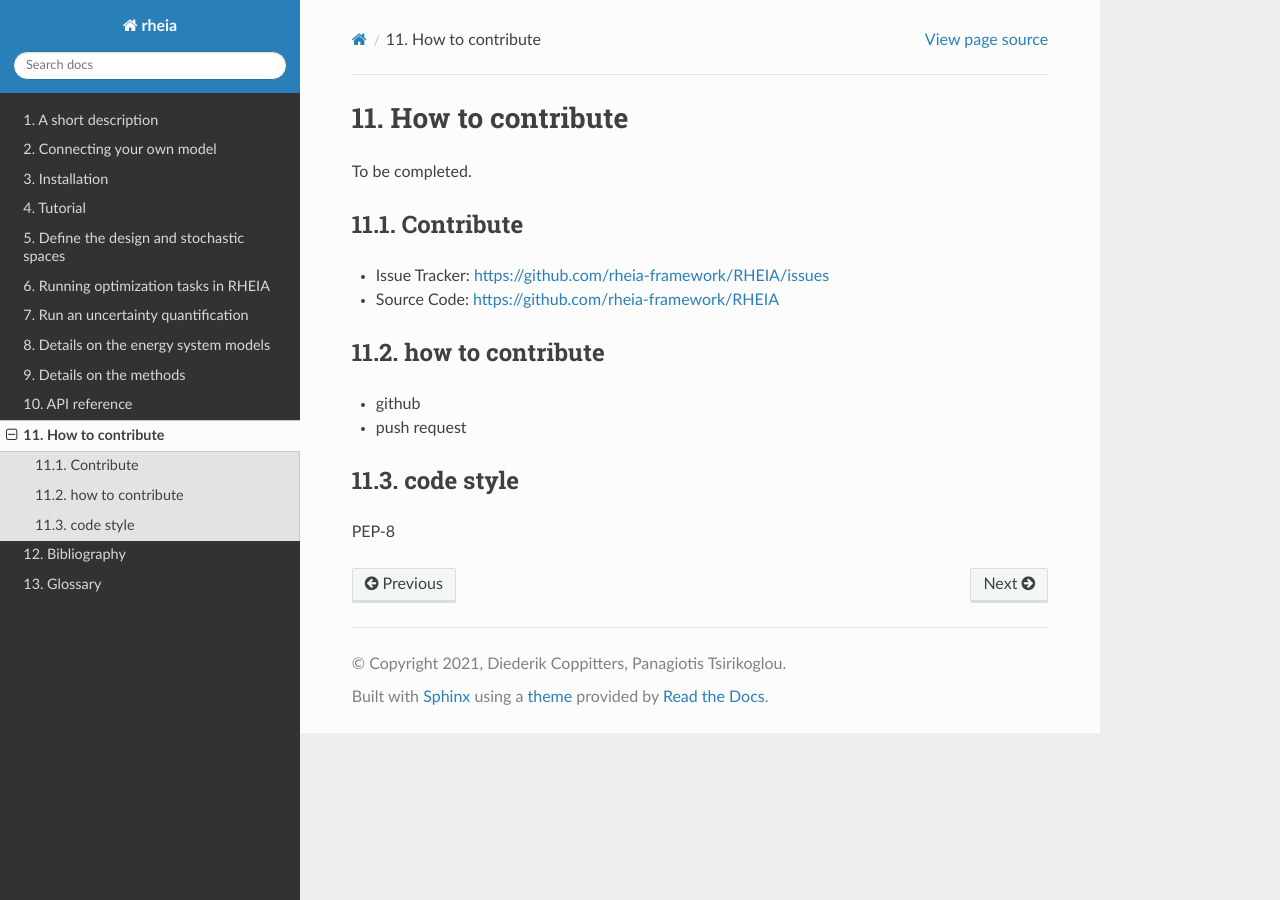
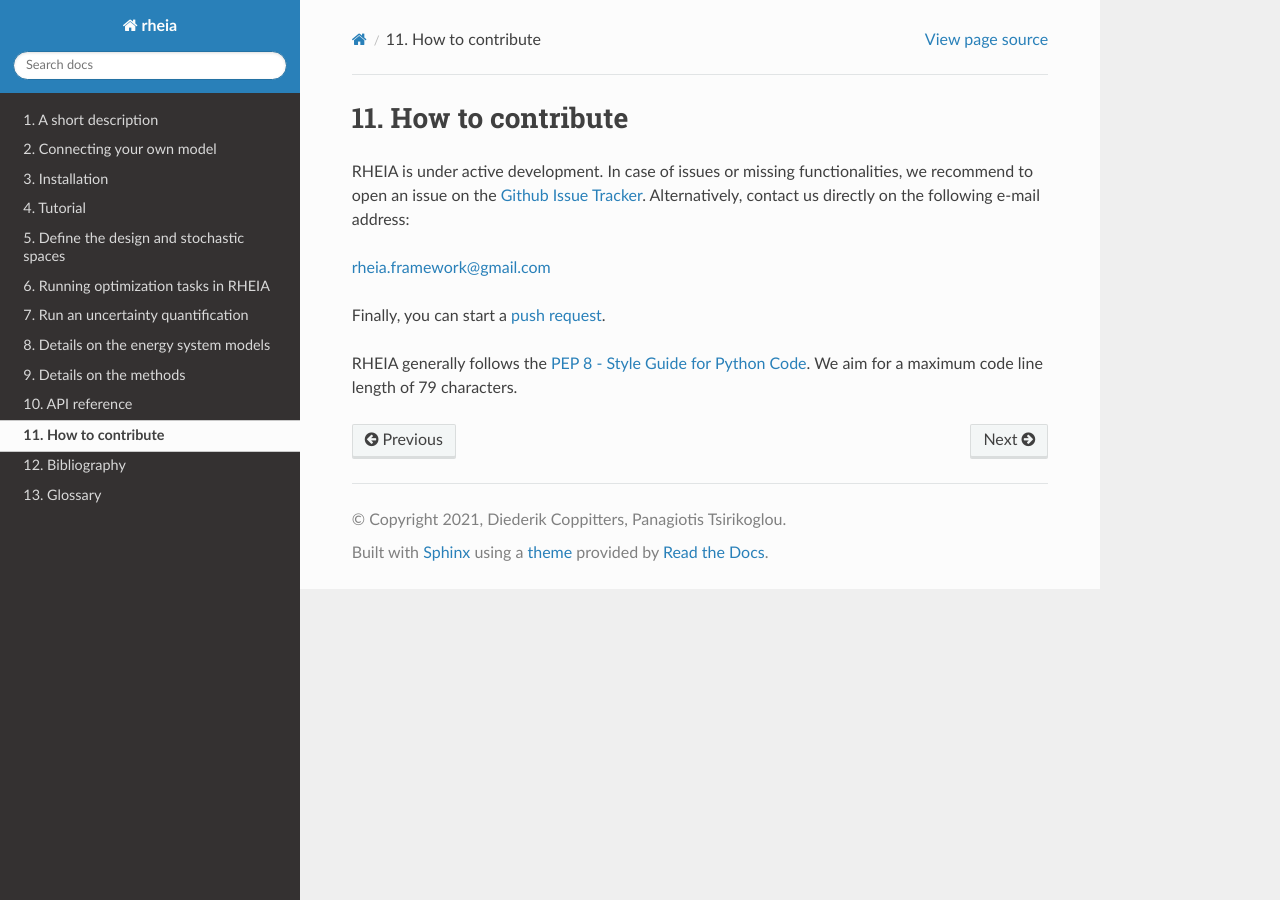
Before and after one commit to rheia-framework/RHEIA, a Sphinx documentation site: the page built from docs/sphinx/contribution.rst, in a window 1280 px wide. Built offline with Sphinx 7.4.7 and the Read the Docs theme 2.0.0, drawn with Linux system fonts in a browser that asks for light colours; pages that are not in the unit, such as notebooks, are missing from menus.

Commit message:
describe contribution

```diff
--- a/docs/sphinx/contribution.rst
+++ b/docs/sphinx/contribution.rst
@@ -3,22 +3,13 @@
 How to contribute
 =================
 
-To be completed.
+RHEIA is under active development. In case of issues or missing functionalities,
+we recommend to open an issue on the `Github Issue Tracker <https://github.com/rheia-framework/RHEIA/issues>`_.
+Alternatively, contact us directly on the following e-mail address:
 
-Contribute
-----------
+rheia.framework@gmail.com
 
-- Issue Tracker: https://github.com/rheia-framework/RHEIA/issues
-- Source Code: https://github.com/rheia-framework/RHEIA
+Finally, you can start a `push request <https://github.com/rheia-framework/RHEIA/pulls>`_.
 
-
-how to contribute
------------------
-
-- github
-- push request
-
-code style
-----------
-
-PEP-8
+RHEIA generally follows the `PEP 8 - Style Guide for Python Code <https://www.python.org/dev/peps/pep-0008/>`_.
+We aim for a maximum code line length of 79 characters.
```
